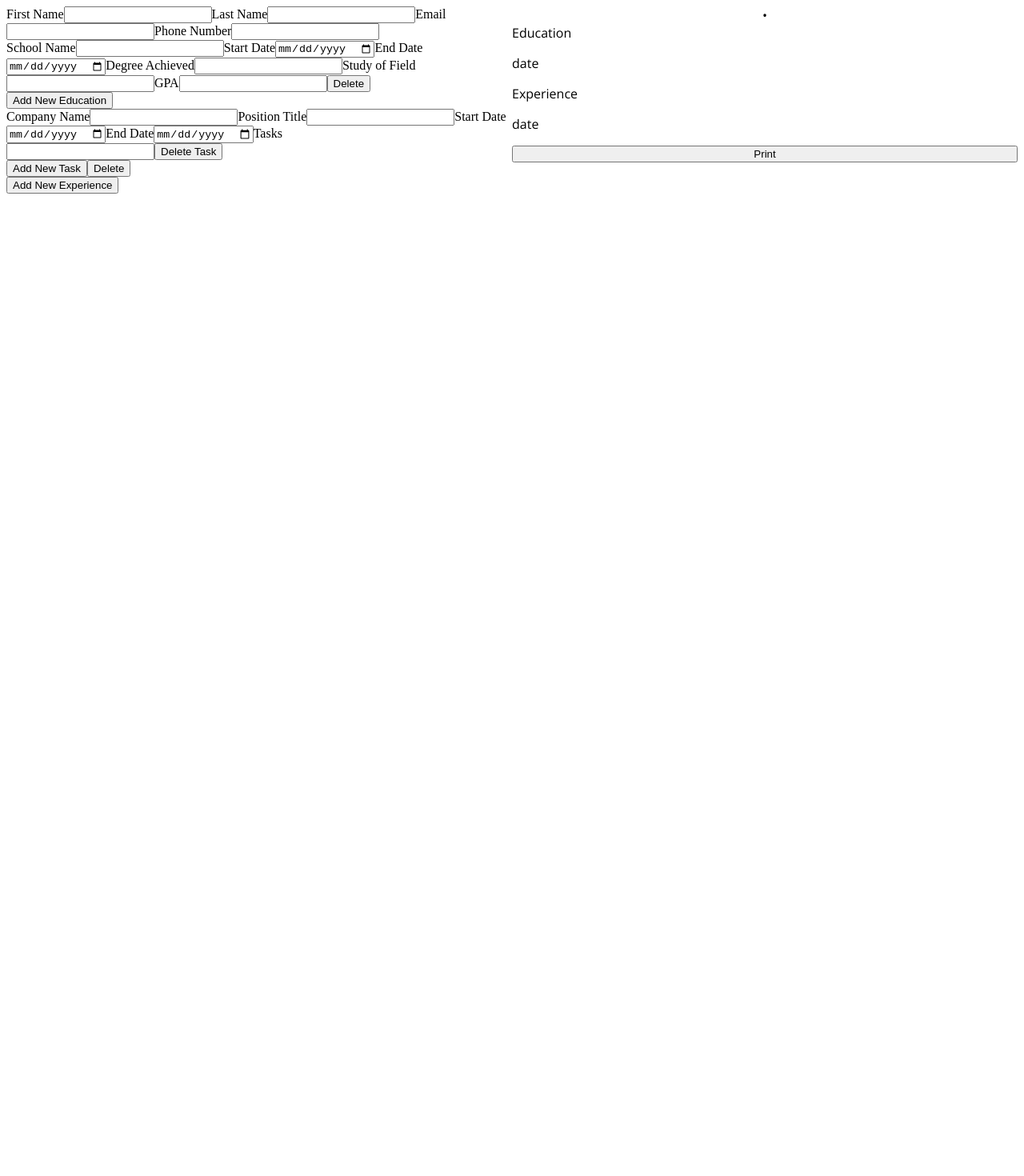
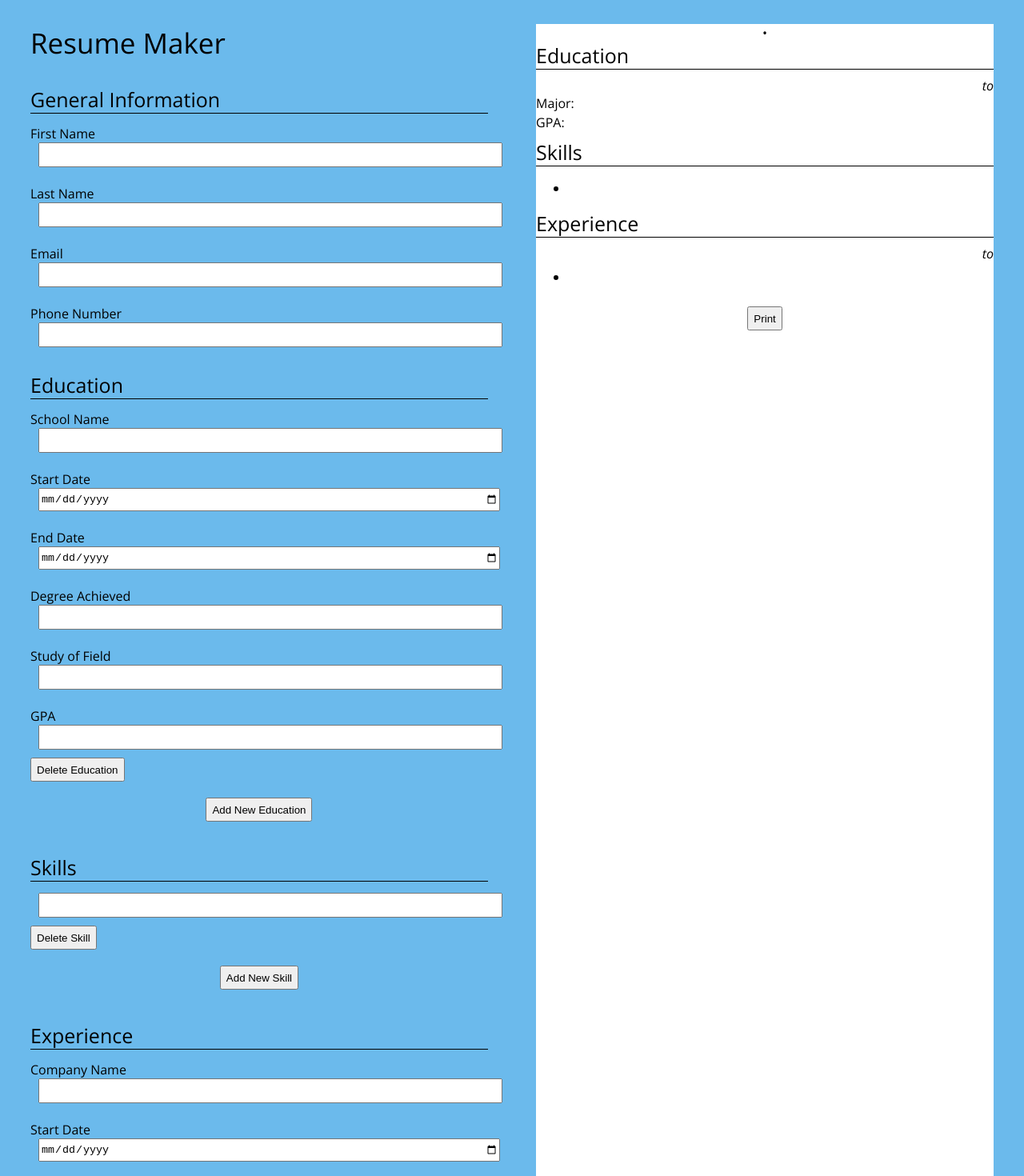
Before and after one commit to jennyyi78/cv-application, a React (Create React App) app: page / in a window 1280 px wide. Shown: the top 1470 px of the page at 80% size. Before the commit the page ends 800 px from the top, so only its background shows below. Built offline with nearby package versions, Linux system fonts and the light colour scheme.

Commit message:
Add formatting

```diff
--- a/src/App.js
+++ b/src/App.js
@@ -1,5 +1,6 @@
 import React from 'react';
 import CVForm from './components/CVForm';
+import './styles/app.css';
 
 const App = () => (
   <CVForm />
--- a/src/components/CVForm.js
+++ b/src/components/CVForm.js
@@ -2,8 +2,8 @@ import React, { Component } from 'react';
 import uniqid from 'uniqid';
 import GeneralInfo from './GeneralInfo';
 import EducationInfo from './EducationInfo';
+import SkillsInfo from './SkillsInfo';
 import ExperienceInfo from './ExperienceInfo';
-import '../styles/app.css';
 
 class Form extends Component {
   constructor() {
@@ -29,6 +29,8 @@ class Form extends Component {
 
       }],
 
+      totalSkills: [{ index: uniqid(), skillText: '' }],
+
       totalExperience: [{
         index: uniqid(),
         companyName: '',
@@ -42,7 +44,9 @@ class Form extends Component {
   }
 
   handleChange = (event) => {
-    const { generalInfo, totalEducation, totalExperience } = this.state;
+    const {
+      generalInfo, totalEducation, totalExperience, totalSkills,
+    } = this.state;
     const index = event.target.getAttribute('data-index');
     switch (event.target.className) {
       case 'general-info-input': {
@@ -56,12 +60,22 @@ class Form extends Component {
         this.setState({ totalEducation });
         break;
       }
+
+      case 'skills-info-input': {
+        const skill = totalSkills.find((skillInfo) => skillInfo.index === index);
+
+        skill.skillText = event.target.value;
+
+        this.setState({ totalSkills });
+        break;
+      }
       case 'experience-info-input': {
         const experience = totalExperience.find((experienceInfo) => experienceInfo.index === index);
         experience[event.target.id] = event.target.value;
         this.setState({ totalExperience });
         break;
       }
+
       case 'tasks-info-input': {
         const experience = totalExperience.find((experienceInfo) => experienceInfo.index === index);
 
@@ -72,6 +86,7 @@ class Form extends Component {
         this.setState({ totalExperience });
         break;
       }
+
       default:
         break;
     }
@@ -79,7 +94,7 @@ class Form extends Component {
 
   createAdditionalForm = (event) => {
     const {
-      totalEducation, totalExperience,
+      totalEducation, totalExperience, totalSkills,
     } = this.state;
 
     const id = uniqid();
@@ -100,6 +115,20 @@ class Form extends Component {
 
         this.setState({
           totalEducation: totalEducation.concat(newForm),
+        });
+        break;
+      }
+
+      case 'add-skill': {
+        const newSkill = {
+
+          index: id,
+          skillText: '',
+
+        };
+
+        this.setState({
+          totalSkills: totalSkills.concat(newSkill),
         });
         break;
       }
@@ -125,7 +154,7 @@ class Form extends Component {
         const newTask = {
 
           index: id,
-          task: '',
+          taskText: '',
 
         };
 
@@ -138,18 +167,26 @@ class Form extends Component {
         });
         break;
       }
+
       default:
         break;
     }
   }
 
   deleteForm = (event) => {
-    const { totalEducation, totalExperience } = this.state;
+    const { totalEducation, totalExperience, totalSkills } = this.state;
 
     switch (event.target.className) {
       case 'delete-education-info': {
         this.setState({
           totalEducation: totalEducation.filter((educationInfo) => educationInfo.index !== event.target.getAttribute('data-index')),
+        });
+        break;
+      }
+
+      case 'delete-skills-info': {
+        this.setState({
+          totalSkills: totalSkills.filter((skillInfo) => skillInfo.index !== event.target.getAttribute('data-index')),
         });
         break;
       }
@@ -170,6 +207,7 @@ class Form extends Component {
         });
         break;
       }
+
       default:
         break;
     }
@@ -187,12 +225,19 @@ class Form extends Component {
 
   render() {
     const {
-      generalInfo, totalEducation, totalExperience,
+      generalInfo, totalEducation, totalSkills, totalExperience,
     } = this.state;
 
     return (
       <div className="main-container">
         <div className="cv-form-container">
+          <div className="form-header">
+            Resume Maker
+          </div>
+          <div className="form-section-title">
+            General Information
+          </div>
+          <br />
           <form className="general-info-form" onSubmit={this.onSubmitTask}>
             <label htmlFor="firstName">
               First Name
@@ -205,7 +250,6 @@ class Form extends Component {
                 onKeyDown={this.enterToSubmit}
               />
             </label>
-
             <label htmlFor="lastName">
               Last Name
               <input
@@ -244,8 +288,14 @@ class Form extends Component {
 
           </form>
 
+          <div className="form-section-title">
+            Education
+          </div>
+          <br />
+
           {totalEducation.map((educationInfo) => (
-            <form key={educationInfo.index} className="education-info-form" onSubmit={this.onSubmitTask}>
+            <div key={educationInfo.index}>
+              <form className="education-info-form" onSubmit={this.onSubmitTask}>
                 <label htmlFor="schoolName">
                   School Name
                   <input
@@ -322,13 +372,44 @@ class Form extends Component {
                     onKeyDown={this.enterToSubmit}
                   />
                 </label>
-              <button type="button" data-index={educationInfo.index} className="delete-education-info" onClick={this.deleteForm}>Delete</button>
+
               </form>
+              <button type="button" data-index={educationInfo.index} className="delete-education-info" onClick={this.deleteForm}>Delete Education</button>
+            </div>
           ))}
           <button type="button" className="add-education-info" onClick={this.createAdditionalForm}>Add New Education</button>
 
+          <div className="form-section-title">
+            Skills
+          </div>
+          <br />
+          <form>
+            <label htmlFor="skills">
+              {totalSkills.map((skill) => (
+                <div key={skill.index}>
+                  <input
+                    onBlur={this.handleChange}
+                    defaultValue={skill.skillText}
+                    type="text"
+                    id="skills"
+                    className="skills-info-input"
+                    data-index={skill.index}
+                    onKeyDown={this.enterToSubmit}
+                  />
+                  <button type="button" id="skill" data-index={skill.index} className="delete-skills-info" onClick={this.deleteForm}>Delete Skill</button>
+                </div>
+              ))}
+            </label>
+          </form>
+          <button type="button" className="add-skill" onClick={this.createAdditionalForm}>Add New Skill</button>
+
+          <div className="form-section-title">
+            Experience
+          </div>
+          <br />
           {totalExperience.map((experienceInfo) => (
-            <form key={experienceInfo.index} className="experience-info-form" onSubmit={this.onSubmitTask}>
+            <div key={experienceInfo.index}>
+              <form className="experience-info-form" onSubmit={this.onSubmitTask}>
                 <label htmlFor="companyName">
                   Company Name
                   <input
@@ -336,19 +417,6 @@ class Form extends Component {
                     defaultValue={experienceInfo.companyName}
                     type="text"
                     id="companyName"
-                  className="experience-info-input"
-                  data-index={experienceInfo.index}
-                  onKeyDown={this.enterToSubmit}
-                />
-              </label>
-
-              <label htmlFor="positionTitle">
-                Position Title
-                <input
-                  onBlur={this.handleChange}
-                  defaultValue={experienceInfo.positionTitle}
-                  type="text"
-                  id="positionTitle"
                     className="experience-info-input"
                     data-index={experienceInfo.index}
                     onKeyDown={this.enterToSubmit}
@@ -380,6 +448,21 @@ class Form extends Component {
                     onKeyDown={this.enterToSubmit}
                   />
                 </label>
+
+                <label htmlFor="positionTitle">
+                  Position Title
+                  <input
+                    onBlur={this.handleChange}
+                    defaultValue={experienceInfo.positionTitle}
+                    type="text"
+                    id="positionTitle"
+                    className="experience-info-input"
+                    data-index={experienceInfo.index}
+                    onKeyDown={this.enterToSubmit}
+                  />
+                </label>
+
+                <div>
                   <label htmlFor="tasks">
                     Tasks
                     {experienceInfo.tasks.map((task) => (
@@ -399,17 +482,25 @@ class Form extends Component {
 
                     ))}
                   </label>
+                </div>
+
+              </form>
               <button type="button" data-index={experienceInfo.index} className="add-task" onClick={this.createAdditionalForm}>Add New Task</button>
-              <button type="button" data-index={experienceInfo.index} className="delete-experience-info" onClick={this.deleteForm}>Delete</button>
-            </form>
+              <br />
+              <button type="button" data-index={experienceInfo.index} className="delete-experience-info" onClick={this.deleteForm}>Delete Experience</button>
+            </div>
           ))}
+
           <button type="button" className="add-experience-info" onClick={this.createAdditionalForm}>Add New Experience</button>
+
         </div>
         <div className="resume-container">
           <GeneralInfo generalInfo={generalInfo} />
           <EducationInfo totalEducation={totalEducation} />
+          <SkillsInfo totalSkills={totalSkills} />
           <ExperienceInfo totalExperience={totalExperience} />
-          <button type="button" className="print-button" onClick={this.printResume}>Print</button>
+          <div><button type="button" className="print-button" onClick={this.printResume}>Print</button></div>
+
         </div>
 
       </div>
--- a/src/components/EducationInfo.js
+++ b/src/components/EducationInfo.js
@@ -1,5 +1,4 @@
 import React from 'react';
-import uniqid from 'uniqid';
 
 const EducationInfo = (props) => {
   const { totalEducation } = props;
@@ -9,14 +8,34 @@ const EducationInfo = (props) => {
   return (
     <div className="education-info">
       <div className="section-title">Education</div>
-      {totalEducation.map((education) => (
-        <div key={uniqid()} className="education-container">
-          <div className="title-header">
-            <p className="main-title">
-              {education.schoolName}
+      {totalEducation.map((educationInfo) => (
+        <div key={educationInfo.index} className="education-container">
+          <div className="entry-title-container">
+            <p className="title-text">
+              {educationInfo.schoolName}
             </p>
-            <p className="date-title">date</p>
+            <p className="date-title">
+              {educationInfo.schoolDateFrom}
+              {' '}
+              to
+              {' '}
+              {educationInfo.schoolDateTo}
+              {' '}
+            </p>
           </div>
+          <p>
+            {educationInfo.schoolDegree}
+          </p>
+          <p>
+            Major:
+            {' '}
+            {educationInfo.schoolMajor}
+          </p>
+          <p>
+            GPA:
+            {' '}
+            {educationInfo.GPA}
+          </p>
         </div>
       ))}
 
--- a/src/components/ExperienceInfo.js
+++ b/src/components/ExperienceInfo.js
@@ -1,5 +1,4 @@
 import React from 'react';
-import uniqid from 'uniqid';
 
 const ExperienceInfo = (props) => {
   const { totalExperience } = props;
@@ -10,13 +9,27 @@ const ExperienceInfo = (props) => {
     <div className="experience-info">
       <div className="section-title">Experience</div>
       {totalExperience.map((experienceInfo) => (
-        <div key={uniqid()} className="experience-container">
-          <div className="title-header">
-            <p className="main-title">
+        <div key={experienceInfo.index} className="experience-container">
+          <div className="entry-title-container">
+            <p className="title-text">
               {experienceInfo.companyName}
             </p>
-            <p className="date-title">date</p>
+            <p className="date-title">
+              {experienceInfo.workDateFrom}
+              {' '}
+              to
+              {' '}
+              {experienceInfo.workDateTo}
+              {' '}
+
+            </p>
           </div>
+          <p>
+            {experienceInfo.positionTitle}
+          </p>
+          <ul>
+            {experienceInfo.tasks.map((task) => <li key={task.index}>{task.taskText}</li>)}
+          </ul>
         </div>
       ))}
 
--- /dev/null
+++ b/src/components/SkillsInfo.js
@@ -0,0 +1,21 @@
+import React from 'react';
+
+const SkillsInfo = (props) => {
+  const { totalSkills } = props;
+  if (totalSkills.length === 0) {
+    return (<div />);
+  }
+  return (
+    <div className="skills-info">
+      <div className="section-title">Skills</div>
+      <ul>
+        {totalSkills.map((skill) => (
+          <li key={skill.index}>{skill.skillText}</li>
+        ))}
+      </ul>
+    </div>
+
+  );
+};
+
+export default SkillsInfo;
--- a/src/styles/app.css
+++ b/src/styles/app.css
@@ -1,15 +1,74 @@
 @import url('https://fonts.googleapis.com/css2?family=Alegreya+Sans+SC:wght@300&display=swap');
-@import url('https://fonts.googleapis.com/css2?family=Open+Sans:wght@400;600&display=swap');
+@import url('https://fonts.googleapis.com/css2?family=Open+Sans:ital,wght@0,300;0,400;0,600;1,400&display=swap');
 
+body {
+    background-color: #6BBAEC;
+}
 
 .main-container {
     display: grid;
     grid-template-columns: 1fr 1fr;
+    font-family: 'Open Sans', sans-serif;
+    gap: 5%;
+    margin: 30px;
+}
+
+.cv-form-container {
+    display: flex;
+    flex-direction: column;
+    flex-wrap: wrap;
+    justify-content: center;
+}
+
+
+.form-header {
+    font-size: 35px;
+
+}
+
+.form-section-title {
+    font-size: 25px;
+    border-bottom: solid;
+    border-width: 1px;
+    margin-bottom: -30px;
+    margin-top: 30px;
+}
+
+input {
+    width: 100%;
+    height: 25px;
+    margin-left: 10px;
+    clear: both;
+}
+
+label:before {
+    content: "\a";
+    white-space: pre;
+}
+
+label {
+    line-height: 1;
+    margin-bottom: 20px;
+}
+
+button {
+    height: 30px;
+    margin-left: auto;
+    margin-right: auto;
+    margin-top: 10px;
+    margin-bottom: 10px;
+}
+
+.add-task {
+    display: flex;
+    justify-content: center;
+    align-items: center
 }
 .resume-container {
     display: flex;
     flex-direction: column;
-    font-family: 'Open Sans', sans-serif;
+    flex-wrap: wrap;
+    background-color: white;
 }
 .general-info {
     display: flex;
@@ -27,6 +86,38 @@
     font-size: 70px;
 }
 
+.section-title {
+    font-size: 25px;
+    border-bottom: solid;
+    border-width: 1px;
+
+}
+
+p {
+    line-height: 0.5;
+    overflow-wrap: break-word;
+}
+
+.entry-title-container {
+    display: flex;
+    justify-content: space-between;
+    margin-bottom: -18px;
+}
+
+.title-text {
+    font-weight: 600;
+}
+
+.date-title {
+    font-style: italic;
+}
+
+.print-button {
+    display: flex;
+    justify-content: center;
+    align-items: center;
+}
+
 @media print {
     .cv-form-container{
       display:none;
```
Also changed, not shown: 1 other file (tests, documents, lock files or other folders). Lines whose indentation alone changed are shown as unchanged.
